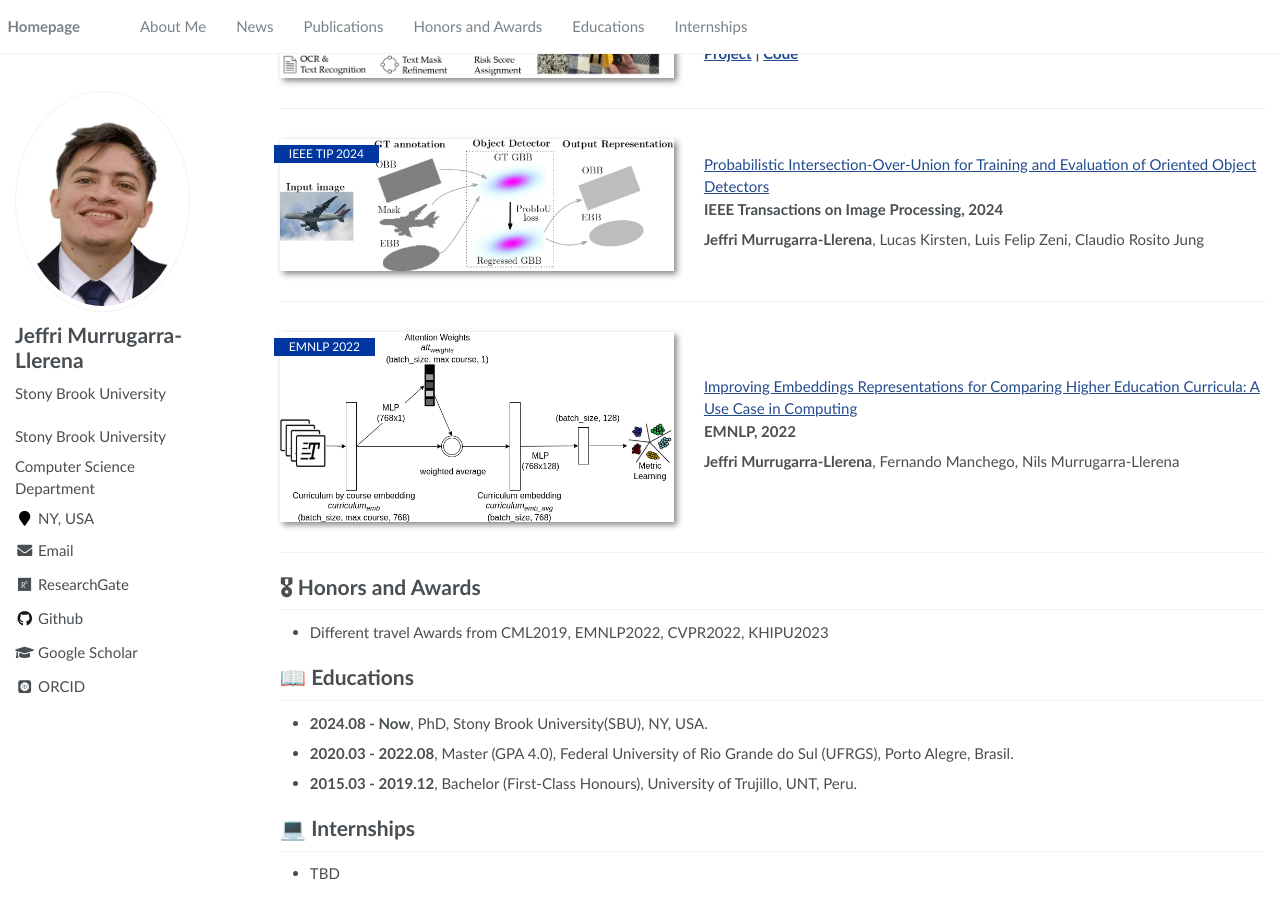
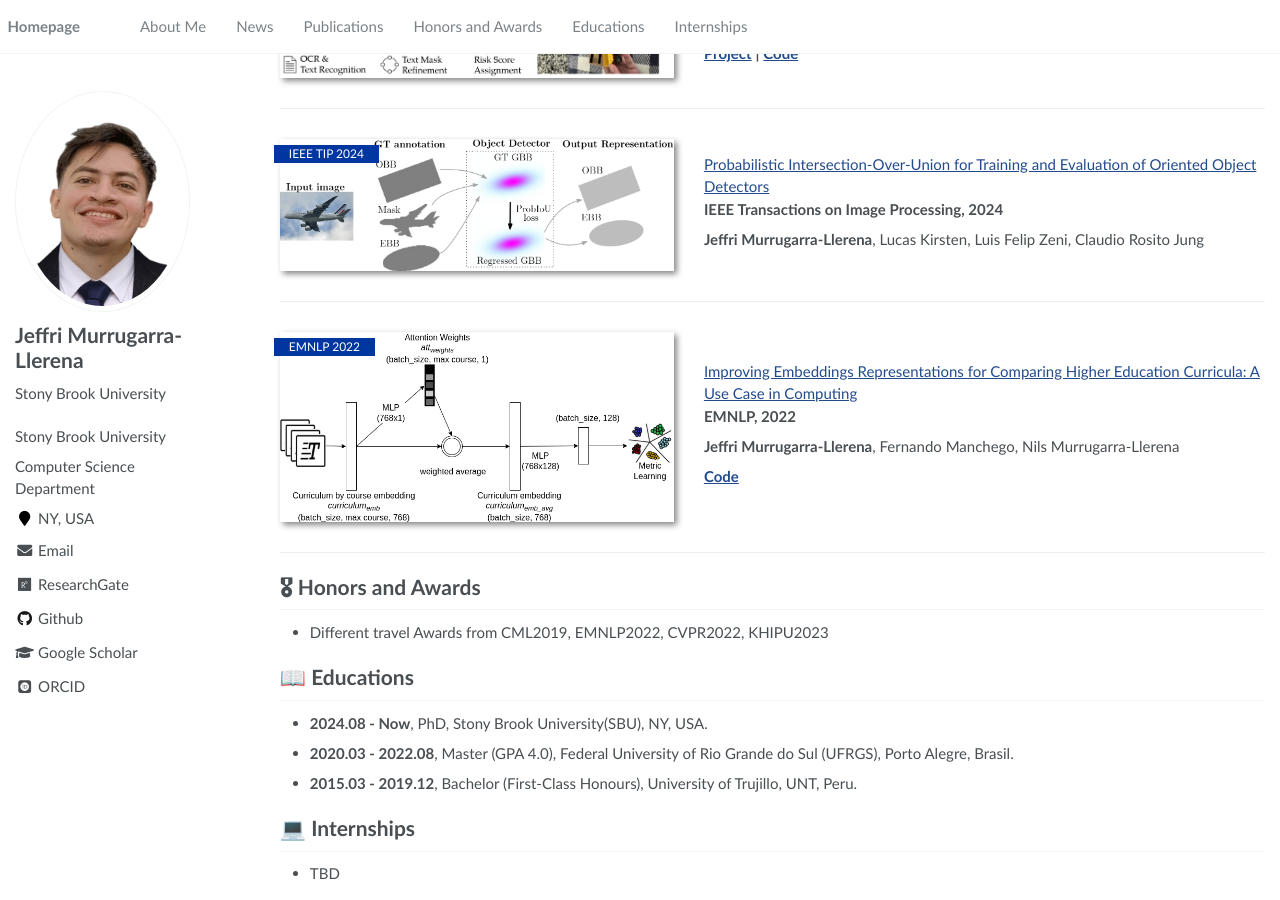
Before and after one commit to Artcs1/Artcs1.github.io, a Jekyll site: the page built from _pages/about.md, in a window 1280 px wide and 900 px high, scrolled down 611 px. Built offline with Jekyll 4.4.1, drawn with Linux system fonts in a browser that asks for light colours; some web fonts are replaced.

Commit message:
Update about.md

```diff
--- a/_pages/about.md
+++ b/_pages/about.md
@@ -66,6 +66,8 @@ In 2022, I obtained my Master's in Computer Science from <a href="http://www.ufr
 
 **Jeffri Murrugarra-Llerena**, Fernando Manchego, Nils Murrugarra-Llerena
 
+[**Code**](https://github.com/Artcs1/DL_curriculas)
+
 </div>
 </div>
 
```
